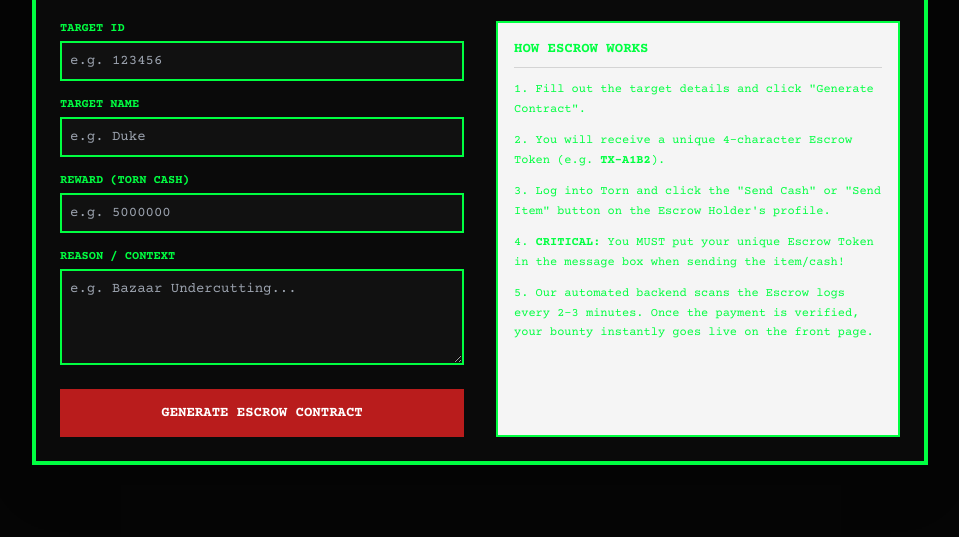
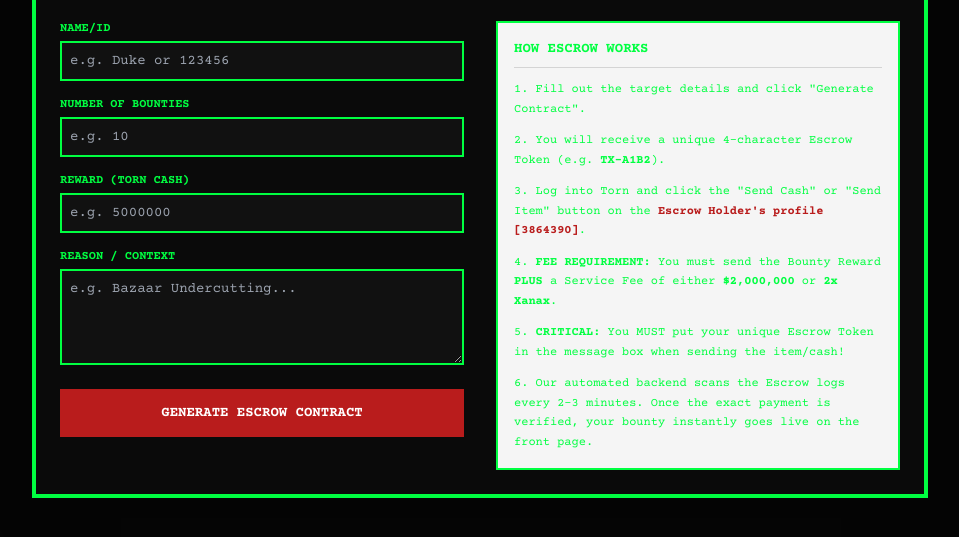
Before and after one commit to Zcross091/torn-casino, a plain HTML site: page Bounty.html in a window 1280 px wide. Shown: the part 187-724 px from the top of the page, without its empty margins (160-1119 px from the left). Drawn offline with nearby package versions, Linux system fonts and the light colour scheme; a web font is replaced by a local one.

Commit message:
Update Bounty.html

```diff
--- a/Bounty.html
+++ b/Bounty.html
@@ -51,12 +51,12 @@
             <!-- Form Section -->
             <div class="font-typewriter space-y-4" id="bounty-form-container">
                 <div>
-                    <label class="block text-xs font-bold uppercase mb-1">Target ID</label>
-                    <input type="number" id="targetId" class="w-full border-2 border-neutral-900 bg-transparent p-2 text-sm focus:outline-none" placeholder="e.g. 123456" required>
+                    <label class="block text-xs font-bold uppercase mb-1">Name/ID</label>
+                    <input type="text" id="targetNameId" class="w-full border-2 border-neutral-900 bg-transparent p-2 text-sm focus:outline-none" placeholder="e.g. Duke or 123456" required>
                 </div>
                 <div>
-                    <label class="block text-xs font-bold uppercase mb-1">Target Name</label>
-                    <input type="text" id="targetName" class="w-full border-2 border-neutral-900 bg-transparent p-2 text-sm focus:outline-none" placeholder="e.g. Duke" required>
+                    <label class="block text-xs font-bold uppercase mb-1">Number of Bounties</label>
+                    <input type="number" id="numBounties" class="w-full border-2 border-neutral-900 bg-transparent p-2 text-sm focus:outline-none" placeholder="e.g. 10" required>
                 </div>
                 <div>
                     <label class="block text-xs font-bold uppercase mb-1">Reward (Torn Cash)</label>
@@ -77,9 +77,10 @@
                 <ul class="space-y-3 leading-relaxed">
                     <li>1. Fill out the target details and click "Generate Contract".</li>
                     <li>2. You will receive a unique 4-character Escrow Token (e.g. <strong>TX-A1B2</strong>).</li>
-                    <li>3. Log into Torn and click the "Send Cash" or "Send Item" button on the Escrow Holder's profile.</li>
-                    <li>4. <strong>CRITICAL:</strong> You MUST put your unique Escrow Token in the message box when sending the item/cash!</li>
-                    <li>5. Our automated backend scans the Escrow logs every 2-3 minutes. Once the payment is verified, your bounty instantly goes live on the front page.</li>
+                    <li>3. Log into Torn and click the "Send Cash" or "Send Item" button on the <a href="https://www.torn.com/profiles.php?XID=3864390" target="_blank" class="font-bold text-red-700 dark-web:text-[#00ff41] hover:underline">Escrow Holder's profile [3864390]</a>.</li>
+                    <li>4. <strong>FEE REQUIREMENT:</strong> You must send the Bounty Reward <strong>PLUS</strong> a Service Fee of either <strong>$2,000,000</strong> or <strong>2x Xanax</strong>.</li>
+                    <li>5. <strong>CRITICAL:</strong> You MUST put your unique Escrow Token in the message box when sending the item/cash!</li>
+                    <li>6. Our automated backend scans the Escrow logs every 2-3 minutes. Once the exact payment is verified, your bounty instantly goes live on the front page.</li>
                 </ul>
 
                 <!-- Success State Overlay -->
@@ -87,7 +88,7 @@
                     <div class="text-green-500 font-bold text-lg mb-2">CONTRACT GENERATED</div>
                     <p class="mb-4">Your escrow token is:</p>
                     <div id="token-display" class="text-4xl font-black tracking-widest text-red-500 bg-neutral-800 p-4 mb-4 border border-red-500">TX-XXXX</div>
-                    <p class="text-[10px] mb-4">Send the reward item/cash to the Escrow Holder with this exact token as the message to activate the bounty.</p>
+                    <p class="text-[10px] mb-4">Send the reward (+ 2M or 2x Xanax Service Fee) to <a href="https://www.torn.com/profiles.php?XID=3864390" target="_blank" class="underline text-[#00ff41]">3864390</a> with this exact token as the message to activate the bounty.</p>
                     <a href="index.html" class="underline hover:text-red-400">Return to Feed</a>
                 </div>
             </div>
@@ -97,12 +98,12 @@
     <script src="app.js"></script>
     <script>
         document.getElementById('submitBtn').addEventListener('click', async () => {
-            const targetId = document.getElementById('targetId').value;
-            const targetName = document.getElementById('targetName').value;
+            const targetNameId = document.getElementById('targetNameId').value;
+            const numBounties = document.getElementById('numBounties').value;
             const reward = document.getElementById('reward').value;
             const reason = document.getElementById('reason').value;
 
-            if (!targetId || !targetName || !reward || !reason) {
+            if (!targetNameId || !numBounties || !reward || !reason) {
                 alert("All fields are required."); return;
             }
 
@@ -115,7 +116,7 @@
                     method: "POST",
                     body: JSON.stringify({
                         action: "submitBounty",
-                        targetId, targetName, reward, reason
+                        targetNameId, numBounties, reward, reason
                     })
                 });
 
```
